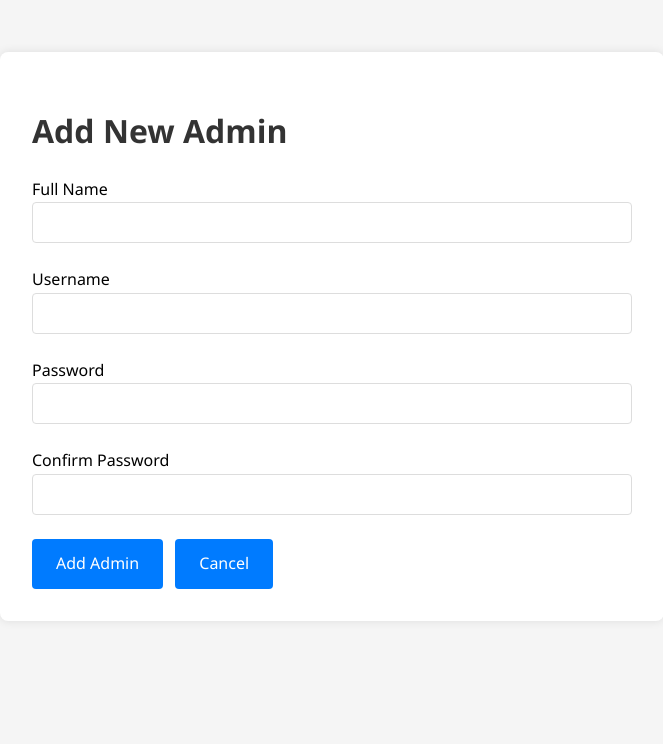
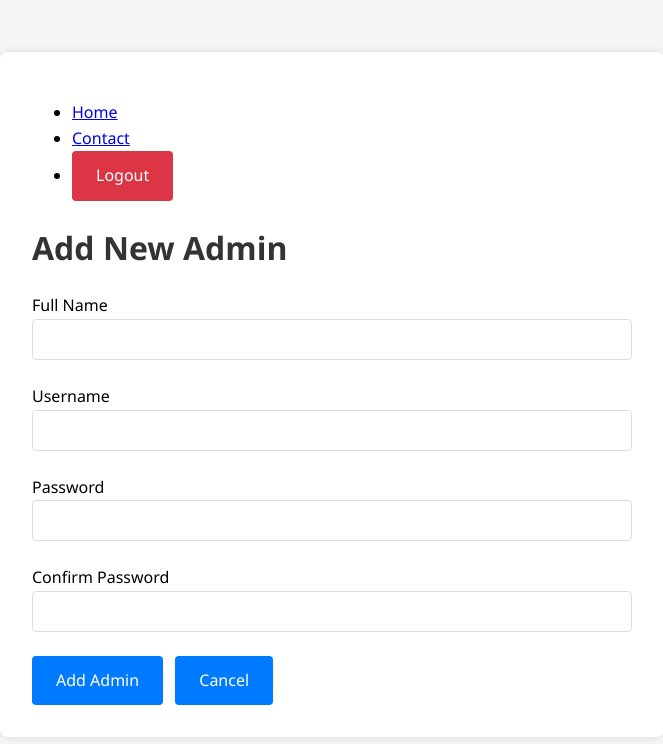
Before and after one commit to Mad4Code-addy/Full-Stack-Project, a Flask app: page /admin/add in a window 1280 px wide. Shown: the top 744 px of the page, without its empty margins (308-971 px from the left). Run offline with Flask 3, Linux system fonts and the light colour scheme; the visitor is signed in with stand-in values (Sample User, id 1); parts of the project's set-up code (start-up, migrations or seed data) failed here and were passed over.

Commit message:
half changes made
need to modify nav bar and manage admin functionality

```diff
--- a/app.py
+++ b/app.py
@@ -57,8 +57,15 @@ class AddAdminForm(FlaskForm):
 
 # Routes
 @app.route('/')
-def index():
+def home():
+    return render_template('home.html')
+
+@app.route('/contact', methods=['GET', 'POST'])
+def contact():
     form = ContactForm()
+    if current_user.is_authenticated:
+        flash('Admins cannot submit contact form.', 'warning')
+        return redirect(url_for('home'))
     return render_template('contact.html', form=form)
 
 @app.route('/submit', methods=['POST'])
@@ -106,7 +113,7 @@ def login():
 @login_required
 def logout():
     logout_user()
-    return redirect(url_for('index'))
+    return redirect(url_for('login'))
 
 @app.route('/admin')
 @login_required
@@ -151,7 +158,7 @@ def delete_admin(admin_id):
 
 @login_manager.user_loader
 def load_user(user_id):
-    return User.query.get(int(user_id))
+    return db.session.get(User, int(user_id))
 
 def create_first_admin():
     with app.app_context():
--- a/templates/base.html
+++ b/templates/base.html
@@ -15,8 +15,22 @@
                 {% endfor %}
             {% endif %}
         {% endwith %}
+        <nav>
+            <ul>
+                <li><a href="{{ url_for('home') }}">Home</a></li>
+                <li><a href="{{ url_for('contact') }}">Contact</a></li>
+
+                {% if current_user.is_authenticated %}
+                    <li><a href="{{ url_for('logout') }}" class="btn btn-danger">Logout</a></li>
+                {% else %}
+                    <li><a href="{{ url_for('login') }}" class="btn btn-primary">Admin Login</a></li>
+                {% endif %}
+            </ul>
+        </nav>
+
         {% block content %}{% endblock %}
     </div>
     <script src="{{ url_for('static', filename='script.js') }}"></script>
+
 </body>
 </html>
--- /dev/null
+++ b/templates/home.html
@@ -0,0 +1,6 @@
+{% extends 'base.html' %}
+
+{% block content %}
+<h1>Welcome to ANT STUDIO AUDITION</h1>
+<p>BE A STAR</p>
+{% endblock %}
--- a/templates/success.html
+++ b/templates/success.html
@@ -3,6 +3,6 @@
 {% block content %}
     <div class="success-message">
         <h1>Thank You!</h1>
-        <a href="{{ url_for('index') }}" class="btn">Back to Home</a>
+        <a href="{{ url_for('home') }}" class="btn">Back to Home</a>
     </div>
 {% endblock %}
```
Also changed, not shown: 1 other file.
